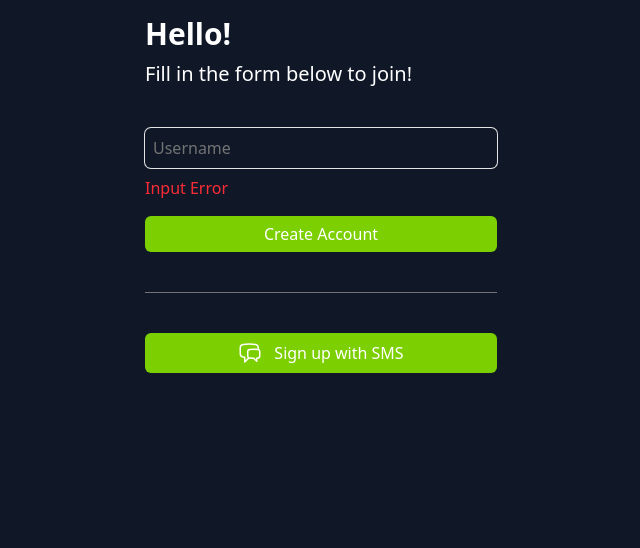
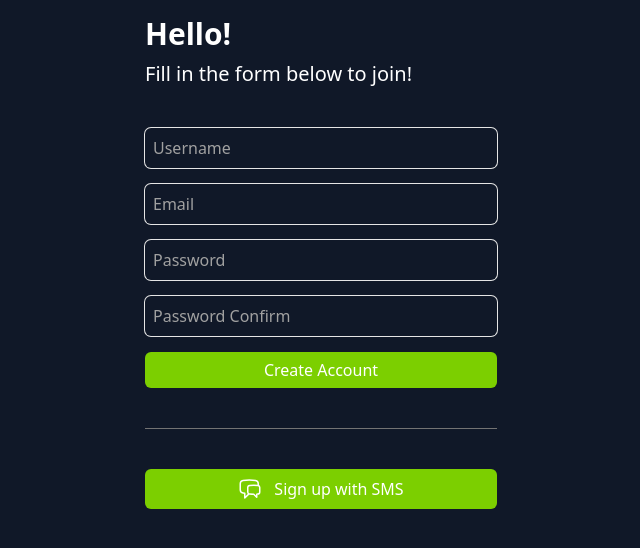
Before and after one commit to HarryLee87/Savket, a Next.js app: page /create-account in a window 1280 px wide. Shown: the top 548 px of the page, without its empty margins (319-959 px from the left). Built offline with nearby package versions, Linux system fonts and the light colour scheme.

Commit message:
added generic input form component

```diff
--- a/app/create-account/page.tsx
+++ b/app/create-account/page.tsx
@@ -1,3 +1,5 @@
+
+import InputForm from "@/components/InputForm"
 import { ChatBubbleLeftRightIcon } from "@heroicons/react/24/outline"
 import Link from "next/link"
 
@@ -8,15 +10,15 @@ function CreateAccount() {
                 <h1 className="text-3xl font-bold">Hello!</h1>
                 <span className="text-xl">Fill in the form below to join!</span>
             </div>
-            <form className="flex flex-col gap-4">
-                <div className="flex flex-col gap-2">
-                    <input placeholder="Username"
-                        type="text"
-                        required
-                        className="bg-transparent border w-full focus:outline-none ring-1 focus:ring-2 ring-neutral-200 focus:ring-lime-500 rounded-md border-none placeholder:text-neutral-500 p-2 "
-                    />
-                    <span className="text-red-500">Input Error</span>
-                </div>
+            <form className="flex flex-col gap-2">
+                <InputForm
+                    type="text" placeholder="Username" required={true} errors={[]} />
+                <InputForm
+                    type="email" placeholder="Email" required={true} errors={[]} />
+                <InputForm
+                    type="password" placeholder="Password" required={true} errors={[]} />
+                <InputForm
+                    type="password" placeholder="Password Confirm" required={true} errors={[]} />
                 <button className="primary-btn p-1.5">Create Account</button>
             </form>
             <div className="w-full h-px bg-neutral-500" />
--- /dev/null
+++ b/components/InputForm.tsx
@@ -0,0 +1,31 @@
+interface InputFormProps {
+    type: string,
+    placeholder: string,
+    required: boolean,
+    errors: string[]
+}
+
+function InputForm({
+    type,
+    placeholder,
+    required,
+    errors }: InputFormProps) {
+    return (
+        <div className="flex flex-col gap-2">
+            <input placeholder={placeholder}
+                type={type}
+                required={required}
+                className="bg-transparent border w-full focus:outline-none ring-1 focus:ring-2 ring-neutral-200 focus:ring-lime-500 rounded-md border-none placeholder:text-neutral-400 p-2 "
+            />
+            <div className="flex flex-col">
+                {errors.map((error, index) =>
+                    <span key={index} className="text-red-500">
+                        {error}
+                    </span>)}
+            </div>
+
+        </div>
+    )
+}
+
+export default InputForm
```
